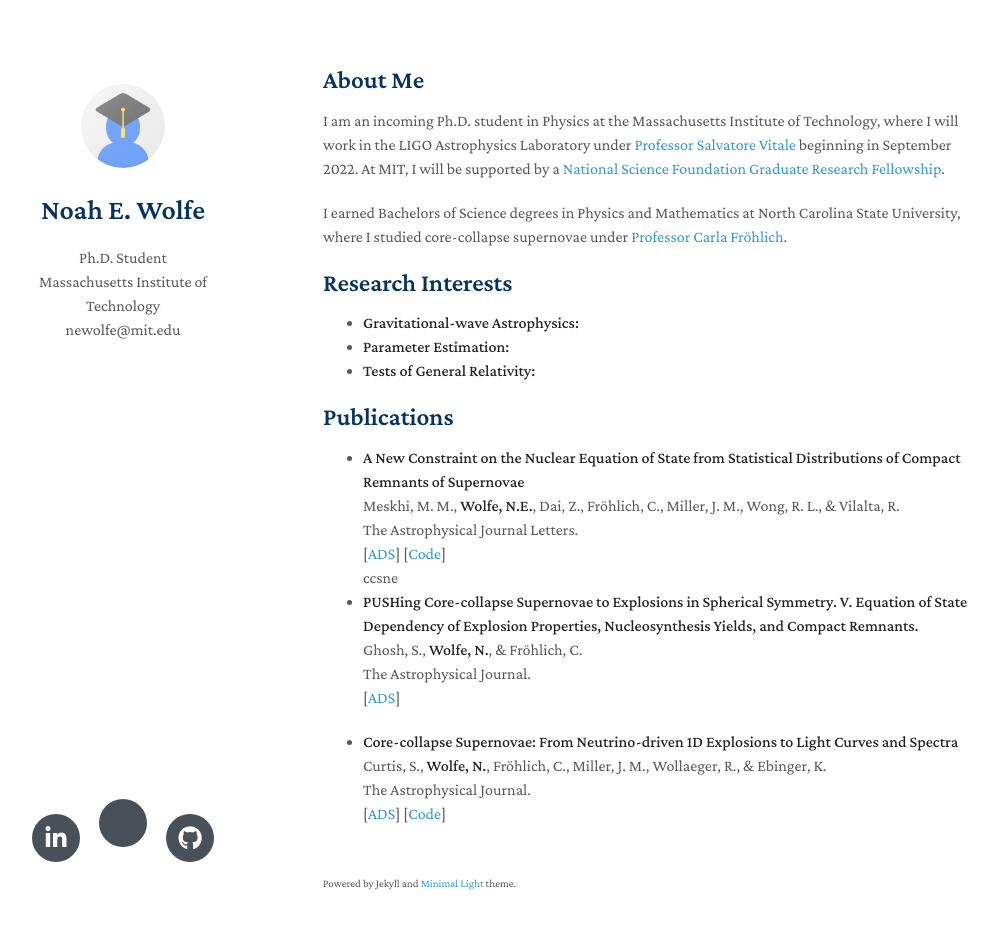
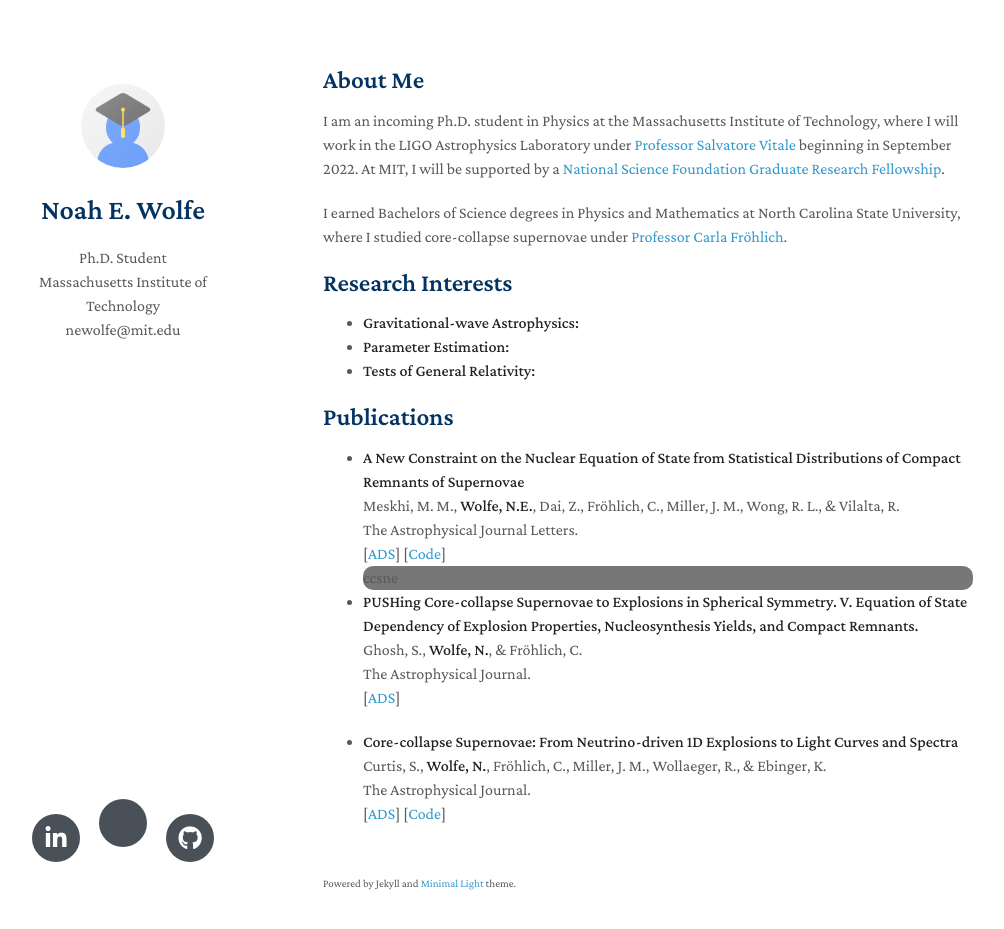
Before and after one commit to noahewolfe/noahewolfe.github.io, a Jekyll site: the page built from index.md, in a window 1280 px wide and 964 px high. Shown: the top 929 px of the window, without its empty margins (147-1151 px from the left). Built offline with Jekyll 4.4.1, drawn with Linux system fonts in a browser that asks for light colours; nearby versions of some CDN libraries; a style sheet for code colours, icons or effects is not loaded; our own code applies the rules of GitHub Pages for plain Markdown files.

Commit message:
Added color to topictag boxes

```diff
--- a/_sass/minimal-light.scss
+++ b/_sass/minimal-light.scss
@@ -450,4 +450,6 @@
 
 .topictag {
   border-radius: 10px;
+  background-color: #777;
+  border-color: #333;
 }
```
